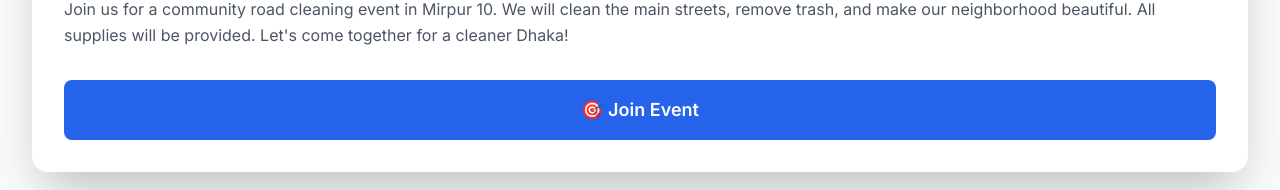
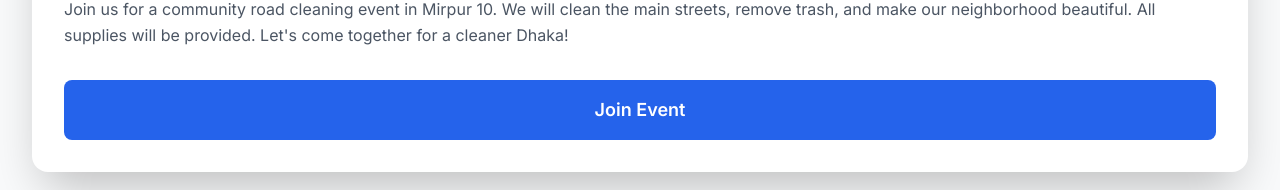
Before and after one commit to muzahid780/eventhub-client, a React (Vite) app: page /event/1 in a window 1280 px wide. Shown: the part 757-947 px from the top of the page. Built offline with nearby package versions, Linux system fonts and the light colour scheme; no server answers.

Commit message:
updates event details file

```diff
--- a/src/components/pages/EventDetails.jsx
+++ b/src/components/pages/EventDetails.jsx
@@ -95,7 +95,7 @@ const EventDetails = () => {
     setJoining(true);
     try {
       await new Promise((resolve) => setTimeout(resolve, 1000));
-      toast.success("Successfully joined the event! 🎉");
+      toast.success("Successfully joined the event! ");
       setEvent((prev) => ({ ...prev, participants: prev.participants + 1 }));
     } catch (error) {
       toast.error(error.message || "Failed to join event");
@@ -206,11 +206,11 @@ const EventDetails = () => {
               disabled={joining}
               className="flex-1 px-8 py-4 bg-blue-600 text-white rounded-lg font-semibold hover:bg-blue-700 transition disabled:opacity-50 text-lg"
             >
-              {joining ? "Joining..." : "🎯 Join Event"}
+              {joining ? "Joining..." : " Join Event"}
             </button>
             {user?.email === event.organizerEmail && (
               <button className="px-8 py-4 border-2 border-blue-500 text-blue-500 rounded-lg font-semibold hover:bg-blue-500 hover:text-white transition">
-                ✏️ Edit Event
+                Edit Event
               </button>
             )}
           </div>
```
